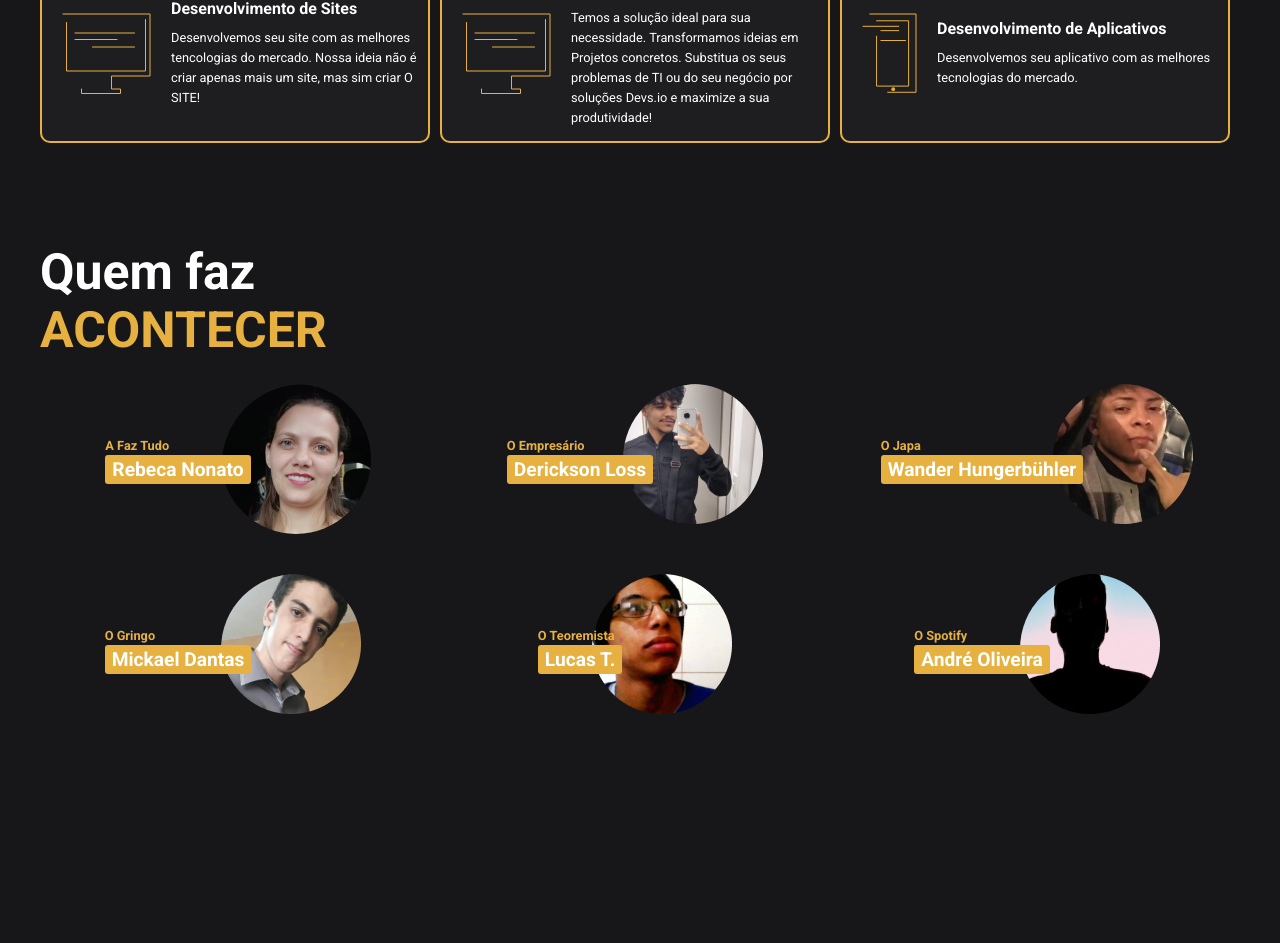
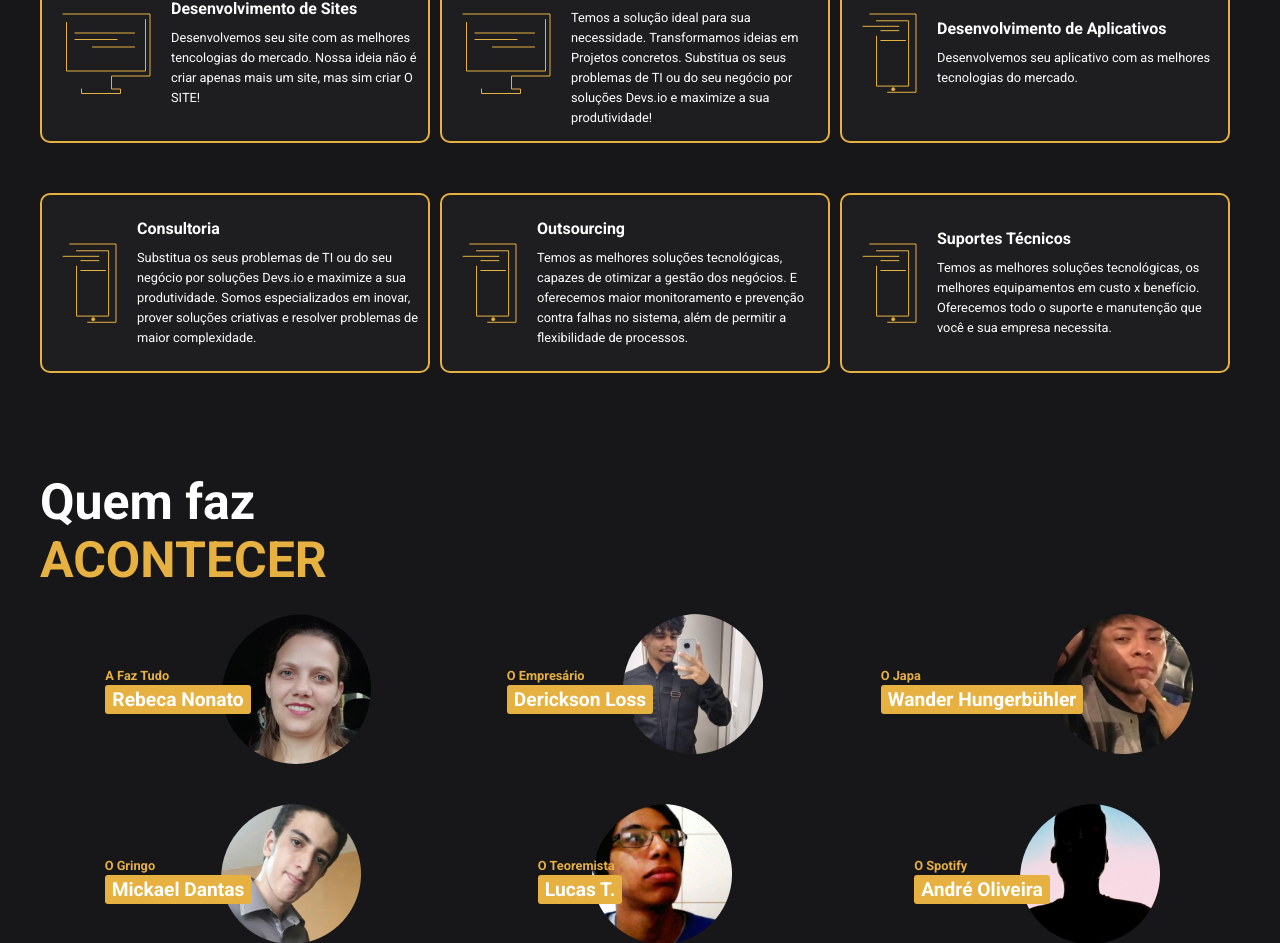
Before and after one commit to Devs-IO/site_desvio, a React (Create React App) app: page / in a window 1280 px wide. Shown: the part 1612-2555 px from the top of the page. Before the commit the page ends 2455 px from the top, so only its background shows below. Built offline with nearby package versions, Linux system fonts and the light colour scheme; the HTML template or start-up script is replaced by a standard one.

Commit message:
inclusão de textos

```diff
--- a/src/components/About/index.js
+++ b/src/components/About/index.js
@@ -29,6 +29,7 @@ function About(props) {
       </div>
 
       <div className="btns-stacks">
+
         <ButtonStacks
           dataAos="zoom-in-up"
           datAaosDuration="2000"
@@ -58,6 +59,41 @@ function About(props) {
           description="Desenvolvemos seu aplicativo com as melhores
           tecnologias do mercado."
         />
+
+       </div>
+
+       <div className="btns-stacks">
+
+        <ButtonStacks
+          dataAos="zoom-in-up"
+          datAaosDuration="2000"
+          icon={IconMobile}
+          title="Consultoria"
+          description="Substitua os seus problemas de TI ou do seu negócio por
+          soluções Devs.io e maximize a sua produtividade. Somos
+          especializados em inovar, prover soluções criativas
+          e resolver problemas de maior complexidade."
+        />
+
+        <ButtonStacks
+          dataAos="zoom-in-up"
+          datAaosDuration="2000"
+          icon={IconMobile}
+          title="Outsourcing"
+          description="Temos as melhores soluções tecnológicas, capazes de otimizar
+          a gestão dos negócios. E oferecemos maior monitoramento e prevenção
+          contra falhas no sistema, além de permitir a flexibilidade de processos."
+        />
+
+        <ButtonStacks
+          dataAos="zoom-in-up"
+          datAaosDuration="2000"
+          icon={IconMobile}
+          title="Suportes Técnicos"
+          description="Temos as melhores soluções tecnológicas, os melhores equipamentos em custo x benefício.
+          Oferecemos todo o suporte e manutenção que você e sua empresa necessita."
+        />
+
       </div>
     </div>
   );
```
